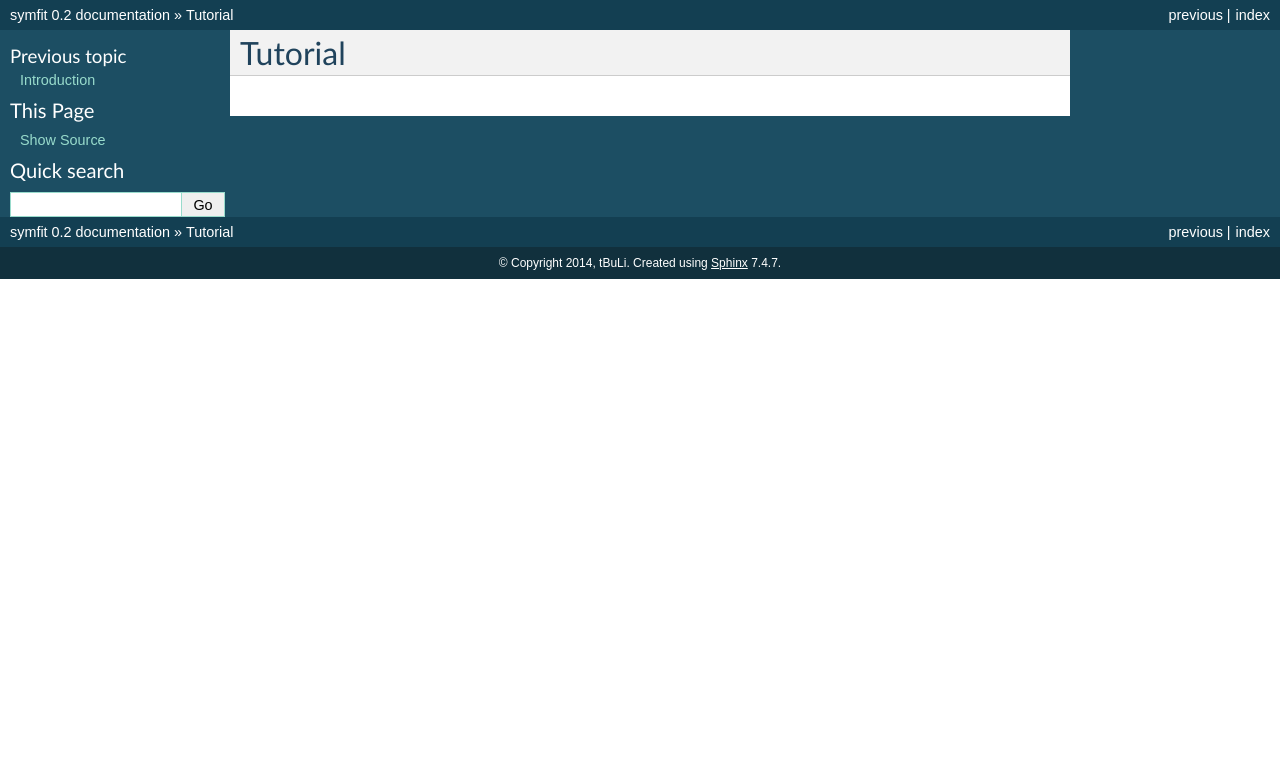
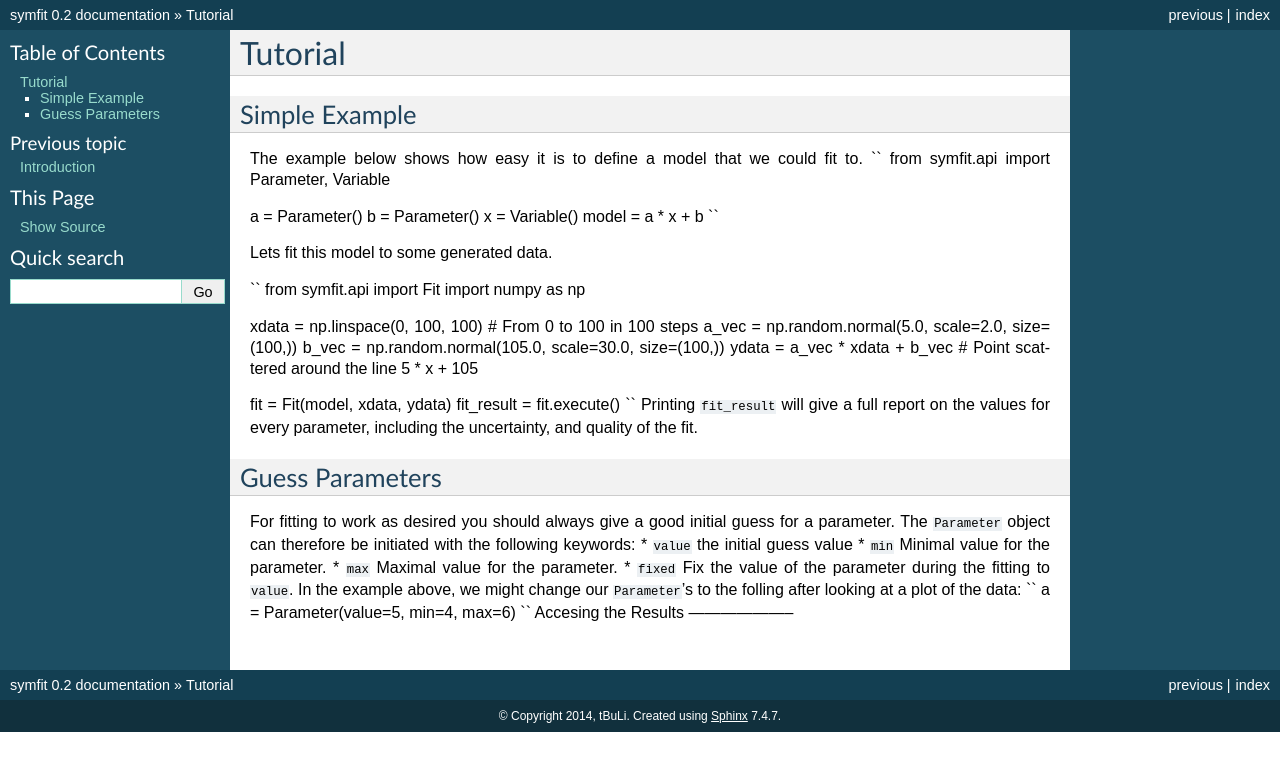
Before and after one commit to tBuLi/symfit, a Sphinx documentation site: the page built from docs/tutorial.rst, in a window 1280 px wide. Shown: the top 771 px of the page. Built offline with Sphinx 7.4.7, drawn with Linux system fonts in a browser that asks for light colours.

Commit message:
Update tutorial.rst
Made a first example

```diff
--- a/docs/tutorial.rst
+++ b/docs/tutorial.rst
@@ -1,2 +1,44 @@
 Tutorial
 ========
+
+Simple Example
+--------------
+The example below shows how easy it is to define a model that we could fit to.
+``
+from symfit.api import Parameter, Variable
+
+a = Parameter()
+b = Parameter()
+x = Variable()
+model = a * x + b
+``
+
+Lets fit this model to some generated data.
+
+``
+from symfit.api import Fit
+import numpy as np
+
+xdata = np.linspace(0, 100, 100) # From 0 to 100 in 100 steps
+a_vec = np.random.normal(5.0, scale=2.0, size=(100,))
+b_vec = np.random.normal(105.0, scale=30.0, size=(100,))
+ydata = a_vec * xdata + b_vec # Point scattered around the line 5 * x + 105
+
+fit = Fit(model, xdata, ydata)
+fit_result = fit.execute()
+``
+Printing ``fit_result`` will give a full report on the values for every parameter, including the uncertainty, and quality of the fit.
+
+Guess Parameters
+----------------
+For fitting to work as desired you should always give a good initial guess for a parameter. The ``Parameter`` object can therefore be initiated with the following keywords:
+* ``value`` the initial guess value
+* ``min`` Minimal value for the parameter.
+* ``max`` Maximal value for the parameter.
+* ``fixed`` Fix the value of the parameter during the fitting to ``value``.
+In the example above, we might change our ``Parameter``'s to the folling after looking at a plot of the data:
+``
+a = Parameter(value=5, min=4, max=6)
+``
+Accesing the Results
+--------------------
```
